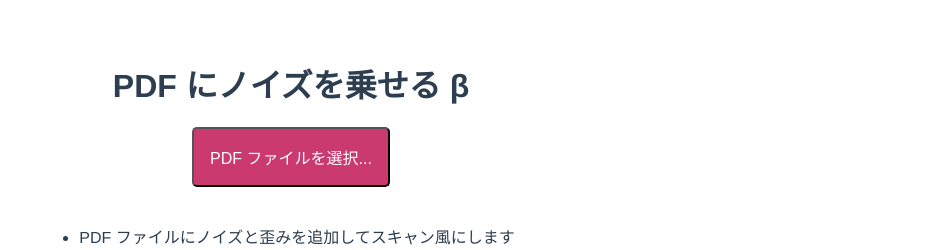
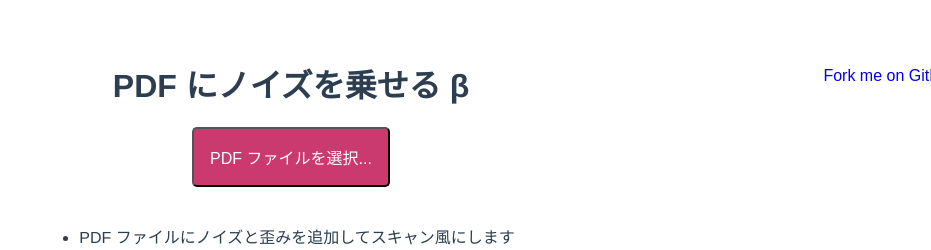
Before and after one commit to wktk/pdf-phs, a Vue app: page / in a window 1280 px wide. Shown: the top 250 px of the page, without its empty margins (349-1280 px from the left). Built offline with nearby package versions, Linux system fonts and the light colour scheme.

Commit message:
Add a fork-me-on-github ribbon

```diff
--- a/src/App.vue
+++ b/src/App.vue
@@ -25,6 +25,8 @@
       <a href="https://wktk.jp/">wktk.jp</a> &middot;
       <a href="https://twitter.com/wk">@wk</a>
     </address>
+
+    <Forkme />
   </div>
 </template>
 
@@ -32,6 +34,8 @@
 import Vue from "vue";
 import PDFJS from "pdfjs-dist";
 import jsPDF from "jspdf";
+
+import Forkme from "./components/Forkme.vue";
 
 PDFJS.GlobalWorkerOptions.workerSrc = require("pdfjs-dist/build/pdf.worker.entry");
 
@@ -47,7 +51,9 @@ const readFile = (file: Blob): Promise<Uint8Array> => {
 
 export default Vue.extend({
   name: "App",
-  components: {},
+  components: {
+    Forkme
+  },
   methods: {
     convert: async (event: Event) => {
       // Load the PDF
@@ -151,4 +157,8 @@ export default Vue.extend({
 .separator {
   margin: 4em auto;
 }
+
+address {
+  margin-bottom: 0.5em;
+}
 </style>
--- /dev/null
+++ b/src/components/Forkme.vue
@@ -0,0 +1,71 @@
+<template>
+  <span id="forkongithub">
+    <a href="https://github.com/wktk/pdf-phs">
+      Fork me on GitHub
+    </a>
+  </span>
+</template>
+
+<script lang="ts">
+import Vue from "vue";
+
+export default Vue.extend({
+  name: "Forkme"
+});
+</script>
+
+<style>
+@media screen and (min-width: 800px) {
+  #forkongithub {
+    position: absolute;
+    display: block;
+    top: 0;
+    right: 0;
+    width: 200px;
+    overflow: hidden;
+    height: 200px;
+    z-index: 9999;
+  }
+
+  #forkongithub a {
+    text-decoration: none;
+    font-family: arial, sans-serif;
+    text-align: center;
+    font-weight: bold;
+    padding: 5px 40px;
+    font-size: 1rem;
+    line-height: 2rem;
+    transition: 0.5s;
+    background: #000;
+    color: #fff;
+    width: 200px;
+    position: absolute;
+    top: 60px;
+    right: -60px;
+    transform: rotate(45deg);
+    box-shadow: 4px 4px 10px rgba(0, 0, 0, 0.8);
+  }
+
+  #forkongithub a:hover {
+    background: #c11;
+    color: #fff;
+  }
+
+  #forkongithub a::before,
+  #forkongithub a::after {
+    content: "";
+    width: 100%;
+    display: block;
+    position: absolute;
+    top: 1px;
+    left: 0;
+    height: 1px;
+    background: #fff;
+  }
+
+  #forkongithub a::after {
+    bottom: 1px;
+    top: auto;
+  }
+}
+</style>
```
